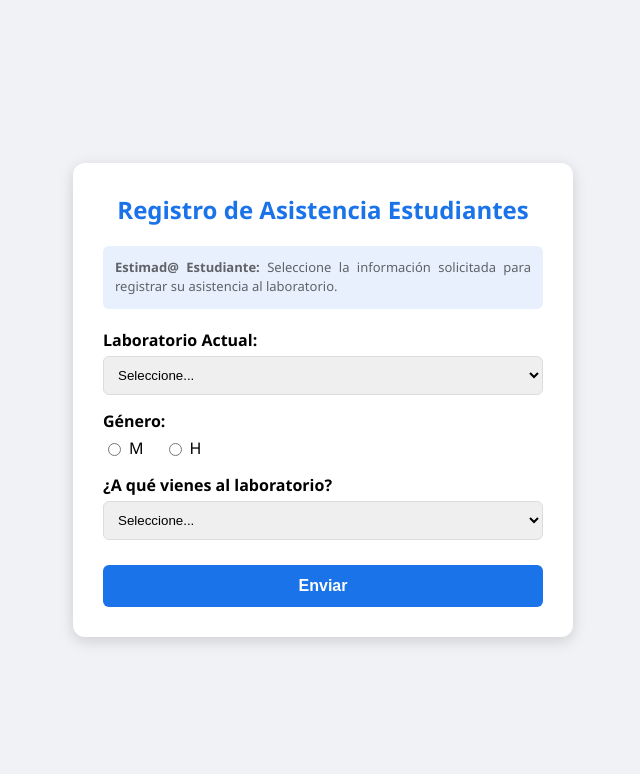
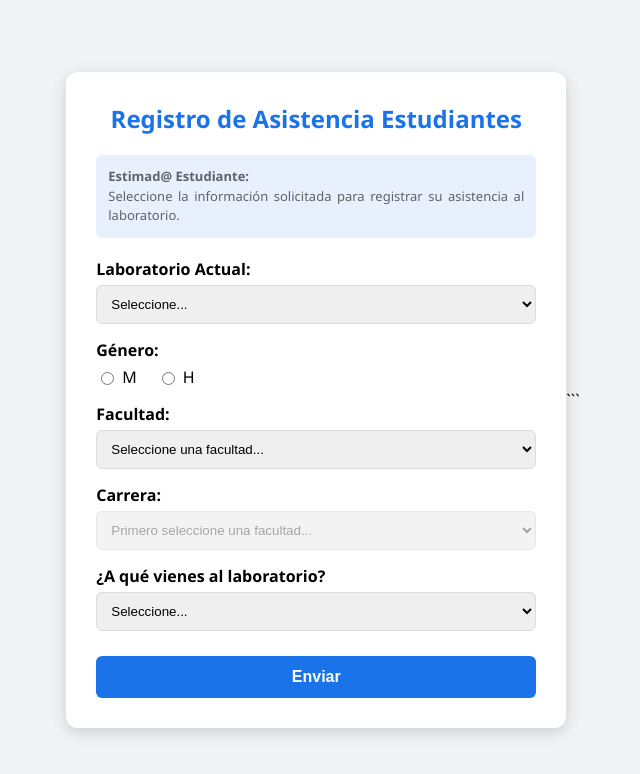
Before and after one commit to jalvarez18-boop/registro-unica, a plain HTML site: page index.html in a window 1280 px wide. Shown: the whole page, without its empty margins (317-957 px from the left). Drawn offline with Linux system fonts and the light colour scheme.

Commit message:
Update index.html

````diff
--- a/index.html
+++ b/index.html
@@ -103,7 +103,6 @@
             margin-top:15px;
         }
     </style>
-
 </head>
 
 <body>
@@ -113,7 +112,7 @@
 <h2>Registro de Asistencia Estudiantes</h2>
 
 <div class="instructions">
-<strong>Estimad@ Estudiante:</strong>
+<strong>Estimad@ Estudiante:</strong><br>
 Seleccione la información solicitada para registrar su asistencia al laboratorio.
 </div>
 
@@ -123,25 +122,20 @@ Seleccione la información solicitada para registrar su asistencia al laboratori
 <label for="laboratorio">Laboratorio Actual:</label>
 
 <select id="laboratorio" name="laboratorio" required>
-
-<option value="" disabled selected>Seleccione...</option>
-
+<option value="" selected disabled>Seleccione...</option>
 <option value="Laboratorio C1">Laboratorio C1</option>
 <option value="Laboratorio C2">Laboratorio C2</option>
 <option value="Laboratorio C3">Laboratorio C3</option>
 <option value="Laboratorio G1">Laboratorio G1</option>
 <option value="Laboratorio G2">Laboratorio G2</option>
-
 </select>
 
 </div>
 
 <div class="form-group">
-
 <label>Género:</label>
 
 <div class="radio-group">
-
 <div class="radio-option">
 <input type="radio" name="genero" value="M" required> M
 </div>
@@ -149,8 +143,30 @@ Seleccione la información solicitada para registrar su asistencia al laboratori
 <div class="radio-option">
 <input type="radio" name="genero" value="H" required> H
 </div>
+</div>
+</div>
 
+<div class="form-group">
+<label for="facultad">Facultad:</label>
+
+<select id="facultad" name="facultad" required>
+<option value="" selected disabled>Seleccione una facultad...</option>
+<option value="Ciencias Médicas">Facultad de Ciencias Médicas</option>
+<option value="Ciencias de la Salud">Facultad de Ciencias de la Salud</option>
+<option value="Ciencias Económicas y Empresariales">Facultad de Ciencias Económicas y Empresariales</option>
+<option value="Arquitectura, Diseño y Artes">Facultad de Arquitectura, Diseño y Artes</option>
+<option value="Ingeniería">Facultad de Ingeniería</option>
+<option value="Ciencias Jurídicas">Facultad de Ciencias Jurídicas</option>
+<option value="Educación">Facultad de Educación</option>
+</select>
 </div>
+
+<div class="form-group">
+<label for="carrera">Carrera:</label>
+
+<select id="carrera" name="carrera" required disabled>
+<option value="" selected disabled>Primero seleccione una facultad...</option>
+</select>
 
 </div>
 
@@ -160,7 +176,7 @@ Seleccione la información solicitada para registrar su asistencia al laboratori
 
 <select id="motivo" name="motivo" required>
 
-<option value="" disabled selected>Seleccione...</option>
+<option value="" selected disabled>Seleccione...</option>
 
 <option value="A mi clase normal de hoy">
 A mi clase normal de hoy
@@ -186,12 +202,69 @@ Enviando registro...
 
 <script>
 
+const carreras = {
+
+"Ciencias Médicas":[
+"Medicina",
+"Odontología"
+],
+
+"Ciencias de la Salud":[
+"Psicología"
+],
+
+"Ciencias Económicas y Empresariales":[
+"Administración de Empresas",
+"Contabilidad y Finanzas",
+"Marketing y Publicidad",
+"Relaciones Internacionales"
+],
+
+"Arquitectura, Diseño y Artes":[
+"Arquitectura",
+"ADA"
+],
+
+"Ingeniería":[
+"Ingeniería Industrial"
+],
+
+"Ciencias Jurídicas":[
+"Derecho"
+],
+
+"Educación":[
+"Pedagogía"
+]
+
+};
+
+const facultad=document.getElementById("facultad");
+const carrera=document.getElementById("carrera");
+
+facultad.addEventListener("change",function(){
+
+const lista=carreras[this.value];
+
+carrera.innerHTML='<option value="" selected disabled>Seleccione una carrera...</option>';
+
+lista.forEach(function(item){
+
+const option=document.createElement("option");
+option.value=item;
+option.textContent=item;
+carrera.appendChild(option);
+
+});
+
+carrera.disabled=false;
+
+});
+
 const scriptURL='https://script.google.com/macros/s/AKfycbxYSVxhZdhtgT81zS_c_ZpBLk_0ZxjGrpUVti31vU9B3Ykh1z8hEB5LlFYHl5ONhKI/exec';
 
 const form=document.getElementById("attendanceForm");
-
 const btn=document.getElementById("btnEnviar");
-
 const loading=document.getElementById("loading");
 
 form.addEventListener("submit",e=>{
@@ -199,7 +272,6 @@ form.addEventListener("submit",e=>{
 e.preventDefault();
 
 btn.disabled=true;
-
 loading.style.display="block";
 
 fetch(scriptURL,{
@@ -214,7 +286,6 @@ loading.innerHTML="¡Registro exitoso!";
 setTimeout(()=>{
 
 window.open('','_self').close();
-
 window.close();
 
 },1000);
@@ -226,7 +297,6 @@ window.close();
 alert("Error de conexión.");
 
 btn.disabled=false;
-
 loading.style.display="none";
 
 });
@@ -237,3 +307,4 @@ loading.style.display="none";
 
 </body>
 </html>
+```
````
